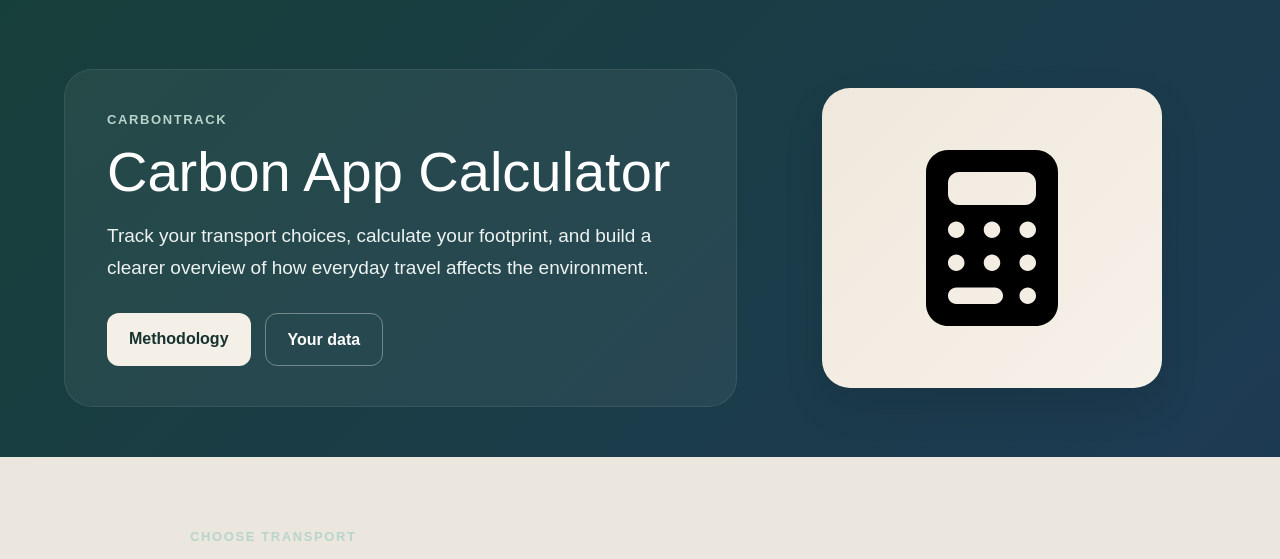
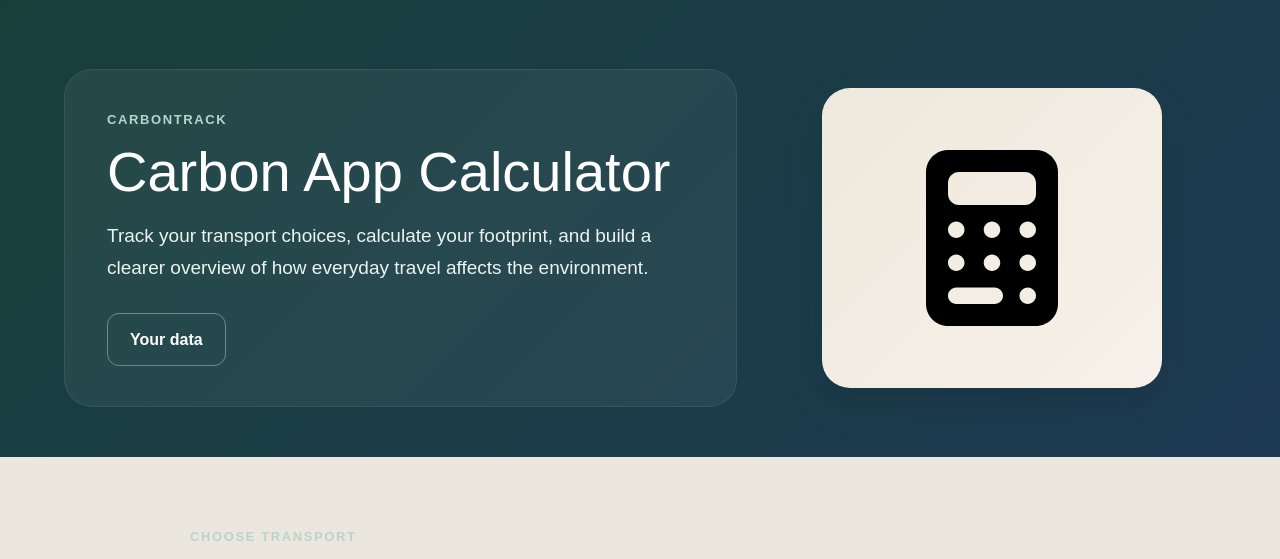
Before and after one commit to EliasAKyte/carbon-app-2026-1, a Flask app: page /carbon_app in a window 1280 px wide. Shown: the part 93-652 px from the top of the page. Run offline with Flask 2, Linux system fonts and the light colour scheme; the visitor is signed in with stand-in values (Sample User, id 1); some libraries are stand-ins or nearby versions.

Commit message:
Update carbon_app.html

```diff
--- a/capp/templates/carbon_app/carbon_app.html
+++ b/capp/templates/carbon_app/carbon_app.html
@@ -15,7 +15,6 @@
           </p>
 
           <div class="carbon-app-hero-actions">
-            <a href="{{ url_for('methodology.methodology_home') }}" class="carbon-app-btn carbon-app-btn-primary">Methodology</a>
             <a href="{{ url_for('carbon_app.your_data') }}" class="carbon-app-btn carbon-app-btn-secondary">Your data</a>
           </div>
         </div>
```
